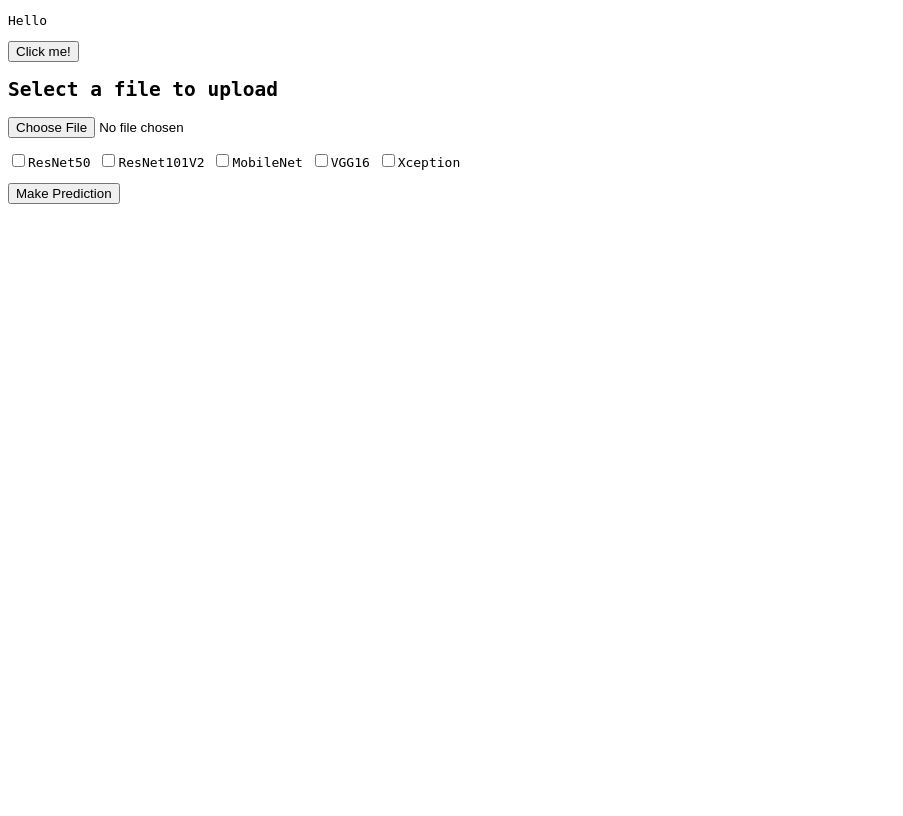
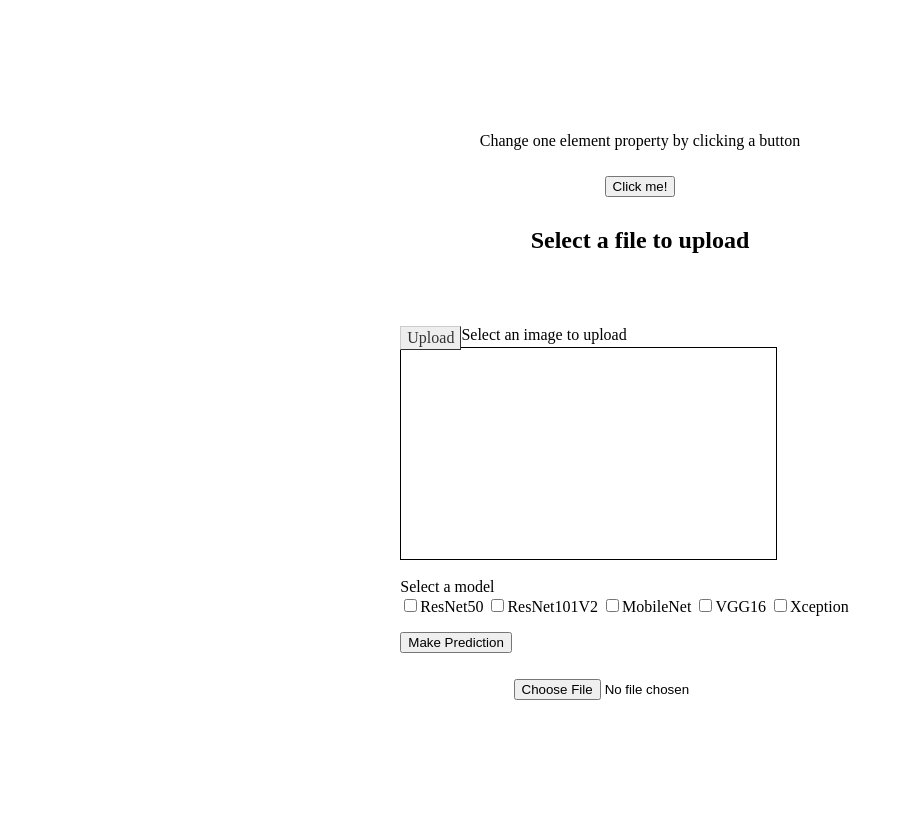
Before and after one commit to JotaCe7/NNkImageClassifierAPI, a Flask app: page / in a window 1280 px wide. Shown: the whole page, without its empty margins (0-903 px from the left). Before the commit the page ends 204 px from the top, so only its background shows below. Run offline with Flask 2, Linux system fonts and the light colour scheme.

Commit message:
display image right after uploading it

```diff
--- a/api/static/web/app.js
+++ b/api/static/web/app.js
@@ -5,3 +5,17 @@ document.getElementById("mybtn").onclick = function() {myFunction()};
 function myFunction() {
   document.getElementById("paragraph").innerHTML = greeting;
 }
+
+const image_input = document.querySelector("#image_input");
+var uploaded_image = ""
+
+image_input.addEventListener("change", function() {
+  const reader = new FileReader();
+  reader.addEventListener("load", () => {
+    uploaded_image = reader.result;
+    document.querySelector("#display_image").style.backgroundImage = `url(${uploaded_image})`;
+  })
+  reader.readAsDataURL(this.files[0]);
+  // TODO: delete console.log
+  console.log(this.files[0].name)
+})
--- a/api/static/web/style.css
+++ b/api/static/web/style.css
@@ -1,3 +1,34 @@
 body {
-  font-family: monospace;
+  display: flex;
+  justify-content: center;
+  align-items: center;
+  gap: 10px;
+  flex-direction: column;
+  height: 100vh;
 }
+
+#display_image{
+  width: 375px;
+  height: 211px;
+  border: 1px solid black;
+  background-position: center;
+  background-size: cover;
+}
+
+.hidden {
+  visibility: collapse;
+}
+.fake_button {
+  font: bold;
+  text-decoration: none;
+  background-color: #EEEEEE;
+  color: #333333;
+  padding: 2px 6px 2px 6px;
+  border-top: 1px solid #CCCCCC;
+  border-right: 1px solid #333333;
+  border-bottom: 1px solid #333333;
+  border-left: 1px solid #CCCCCC;
+}
+.to_left {
+  float: left;
+}
--- a/api/templates/index.html
+++ b/api/templates/index.html
@@ -5,8 +5,10 @@
         <link rel="stylesheet" href="{{ url_for('static', filename='web/style.css') }}">
     </head>
     <body>
-        <p id="paragraph">Hello</p>
+        <p id="paragraph">Change one element property by clicking a button</p>
         <button id="mybtn">  Click me!</button>
+        <!-- <input type="file" id="image_input" accept="image/png, image/jpeg, image/jpg"> -->
+        <!-- <div id="display_image"></div> -->
 
         <h2 id="title">Select a file to upload</h2>
         <p>
@@ -38,20 +40,29 @@
             {% endif %}
         {% endif %}
         <form method="post" action="/" enctype="multipart/form-data">
-            <dl>
-                <p>
-                    <input type="file" name="file" autocomplete="off">
-                </p>
-            </dl>
-            <label><input type="checkbox", name="chbx_model_selection" value="ResNet50">ResNet50</label>
-            <label><input type="checkbox", name="chbx_model_selection" value="ResNet101V2">ResNet101V2</label>
-            <label><input type="checkbox", name="chbx_model_selection" value="MobileNet">MobileNet</label>
-            <label><input type="checkbox", name="chbx_model_selection" value="VGG16">VGG16</label>
-            <label><input type="checkbox", name="chbx_model_selection" value="Xception">Xception</label>
+
+            <input type="file" id="image_input" name="file" class="hidden">
+            <label for="image_input" id="image_input_label" class="fake_button to_left">Upload</label>
+            <label for="image_input_label" class="to_left"> Select an image to upload</label>
+            <div id="display_image"></div>
+            <br>
+
+            <label>Select a model</label>
+            <div>
+              <label><input type="checkbox", name="chbx_model_selection" value="ResNet50">ResNet50</label>
+              <label><input type="checkbox", name="chbx_model_selection" value="ResNet101V2">ResNet101V2</label>
+              <label><input type="checkbox", name="chbx_model_selection" value="MobileNet">MobileNet</label>
+              <label><input type="checkbox", name="chbx_model_selection" value="VGG16">VGG16</label>
+              <label><input type="checkbox", name="chbx_model_selection" value="Xception">Xception</label>
+            </div>
             <p>
                 <input type="submit" value="Make Prediction">
             </p>
         </form>
+        <input type="file" id="image_input" accept="image/png, image/jpeg, image/jpg">
+
+
+
         <script src="{{ url_for('static', filename='web/app.js') }}"></script>
         <noscript>You need to enable JavaScript to view the full site.</noscript>
     </body>
```
